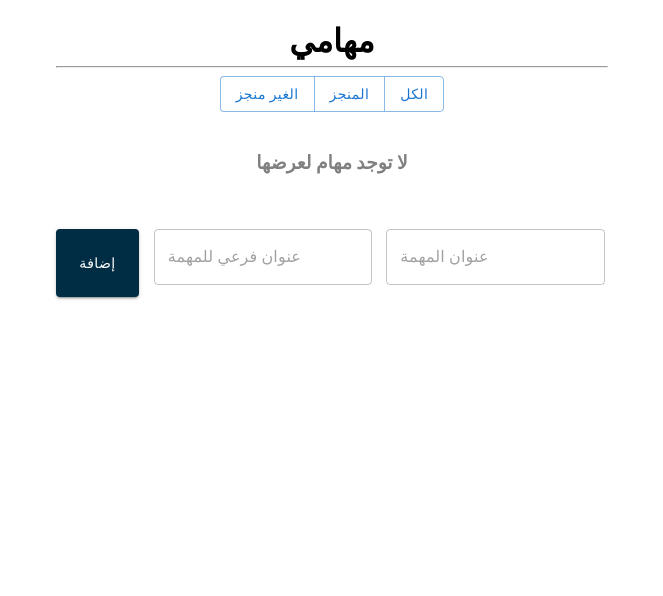
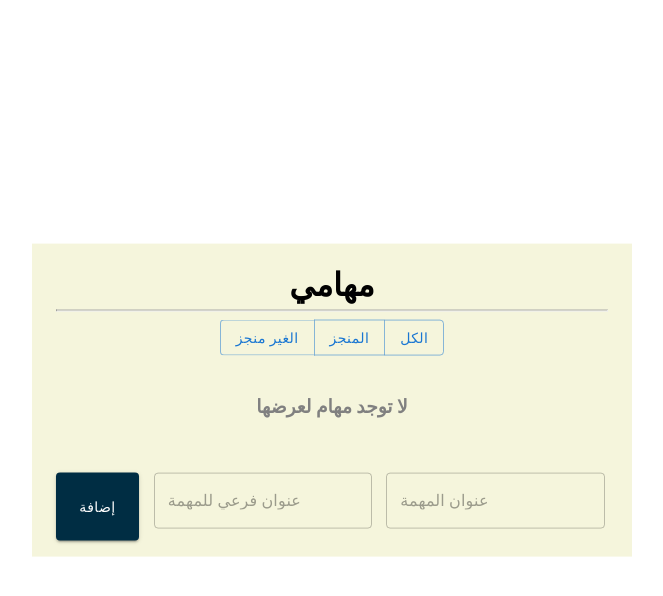
Before and after one commit to Baraa963/todo-list, a React (Create React App) app: page / in a window 1280 px wide. Shown: the top 596 px of the page, without its empty margins (308-971 px from the left). Built offline with nearby package versions, Linux system fonts and the light colour scheme.

Commit message:
update-4

```diff
--- a/src/App.js
+++ b/src/App.js
@@ -12,6 +12,7 @@ import CheckIcon from "@mui/icons-material/Check";
 import { useState } from "react";
 
 function App() {
+  /**------------------edit todo------------------- */
   const [showEditPopup, setShowEditPopup] = useState(false);
   const [EditTodoId, setEditTodoId] = useState();
   const showshowEditPopupfunc = () => {
@@ -24,13 +25,46 @@ function App() {
     edittTodoTitle: "",
     edittTodoSubTitle: "",
   });
+
+  /**------------------new Todo------------------- */
+
   const [newTodo, setNewTodo] = useState({
     newTodoTitle: "",
     newTodoSubTitle: "",
   });
 
+  /**------------------all Todos------------------- */
+
   const [allTodos, setAllTodos] = useState([]);
 
+  /**------------------Completed Todos------------------- */
+  const [CompletedTodos, setCompletedTodos] = useState([]);
+  const CompletedTodosFunc = (id) => {
+    const todos = allTodos.map((t) => {
+      if (t.id == id) {
+        setCompletedTodos([
+          ...CompletedTodos,
+          {
+            id: CompletedTodos.length,
+            icon1: "icon-1",
+            icon2: "icon-2",
+            icon3: "icon-3",
+            title: t.title,
+            subTitle: t.subTitle,
+          },
+        ]);
+      }
+    });
+    console.log(CompletedTodos);
+    const todos1 = allTodos.filter((t) => {
+      return t.id !== id;
+    });
+    setAllTodos(todos1);
+    console.log(allTodos);
+
+  };
+
+  /**------------------add Todo function------------------- */
   const addTodo = () => {
     if (newTodo.newTodoTitle !== "" && newTodo.newTodoSubTitle !== "") {
       setAllTodos([
@@ -47,12 +81,18 @@ function App() {
       setNewTodo({ newTodoTitle: "", newTodoSubTitle: "" });
     }
   };
+
+  /**------------------delete Todo function------------------- */
+
   const deleteTodo = (id) => {
     const todos = allTodos.filter((t) => {
       return t.id !== id;
     });
     setAllTodos(todos);
   };
+
+  /**------------------edit Todo function------------------- */
+
   const editTodo = (id) => {
     const updatedTodo = allTodos.map((todo) => {
       if (todo.id === id) {
@@ -105,7 +145,12 @@ function App() {
                     style={{ color: "blue", marginTop: "3px" }}
                   />
                 </div>
-                <div className={t.icon3}>
+                <div
+                  className={t.icon3}
+                  onClick={() => {
+                    CompletedTodosFunc(t.id);
+                  }}
+                >
                   <CheckIcon style={{ color: "green", marginTop: "3px" }} />
                 </div>
               </Stack>
@@ -178,7 +223,13 @@ function App() {
       <Container
         maxWidth="sm"
         marginTop="5rem"
-        style={{ backgroundColor: "white" }}
+        style={{
+          backgroundColor: "beige",
+          position: "absolute",
+          top: "50%",
+          right: "50%",
+          transform: "translate(50%, -50%)",
+        }}
       >
         <h1>مهامي</h1>
         <hr style={{ marginTop: "-1rem" }} />
--- a/src/index.css
+++ b/src/index.css
@@ -1,46 +1,52 @@
 body {
   margin: 0;
-  font-family: -apple-system, BlinkMacSystemFont, 'Segoe UI', 'Roboto', 'Oxygen',
-    'Ubuntu', 'Cantarell', 'Fira Sans', 'Droid Sans', 'Helvetica Neue',
+  font-family: -apple-system, BlinkMacSystemFont, "Segoe UI", "Roboto", "Oxygen",
+    "Ubuntu", "Cantarell", "Fira Sans", "Droid Sans", "Helvetica Neue",
     sans-serif;
   -webkit-font-smoothing: antialiased;
   -moz-osx-font-smoothing: grayscale;
 }
+.App {
+  margin-top: -1.4rem;
+  width: 100%;
+  height: 100vh;
+}
+
 .todo {
   margin-top: 1rem;
   border-radius: 0.5rem;
 }
-.icon-1{
+.icon-1 {
   width: 2rem;
   height: 2rem;
   border: 3px solid rgba(255, 255, 0, 0.5);
   border-radius: 50%;
   transition: ease-in-out 0.3s;
-
 }
-.icon-1:hover{
+.icon-1:hover {
   border: 3px solid rgba(255, 255, 0, 0.9);
 }
-.icon-2{
+.icon-2 {
   width: 2rem;
   height: 2rem;
   border: 3px solid rgba(0, 0, 255, 0.5);
   border-radius: 50%;
   transition: ease-in-out 0.3s;
 }
-.icon-2:hover{
+.icon-2:hover {
   border: 3px solid rgba(0, 0, 255, 1);
 }
-.icon-3{
+.icon-3 {
   width: 2rem;
   height: 2rem;
   border: 3px solid rgba(0, 255, 0, 0.4);
   border-radius: 50%;
   transition: ease-in-out 0.3s;
 }
-.icon-3:hover{
+.icon-3:hover {
   border: 3px solid rgba(0, 255, 0, 0.7);
 }
+
 .edit-popup {
   display: flex;
   flex-direction: column;
@@ -54,14 +60,13 @@ body {
   position: absolute;
   top: 50%;
   left: 50%;
-  transform: translate(-50%,-50%);
+  transform: translate(-50%, -50%);
   z-index: 999;
   height: 30vh;
-
 }
 .textField-popup {
   margin-top: 0.5rem;
 }
-.text-filed{
+.text-filed {
   width: 100%;
 }
```
